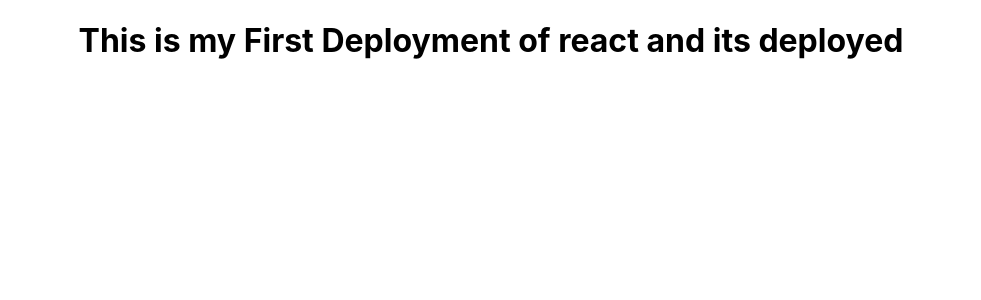
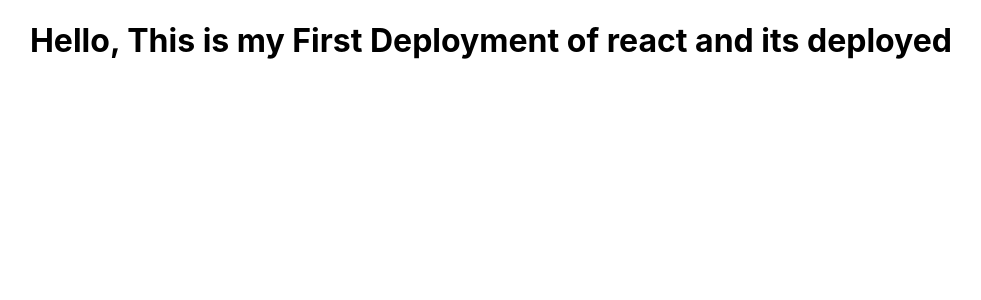
Before and after one commit to AbdulQadoos-01/react-app_deployment, a React (Create React App) app: page / in a window 1280 px wide. Shown: the top 300 px of the page, without its empty margins (149-1130 px from the left). Built offline with nearby package versions, Linux system fonts and the light colour scheme.

Commit message:
Update App.js

```diff
--- a/src/App.js
+++ b/src/App.js
@@ -4,7 +4,7 @@ import './App.css';
 function App() {
   return (
     <div className="App">
-      <h1>This is my First Deployment of react and its deployed</h1>
+      <h1> Hello, This is my First Deployment of react and its deployed</h1>
     </div>
   );
 }
```
